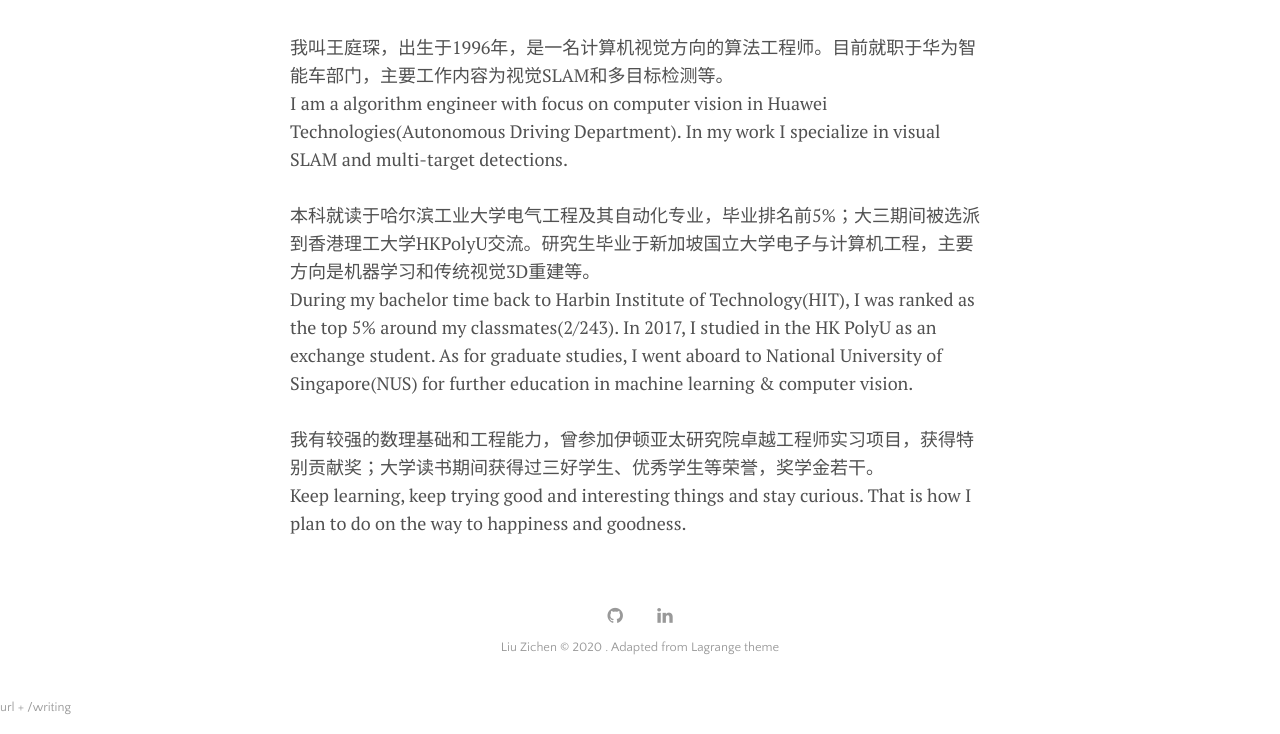
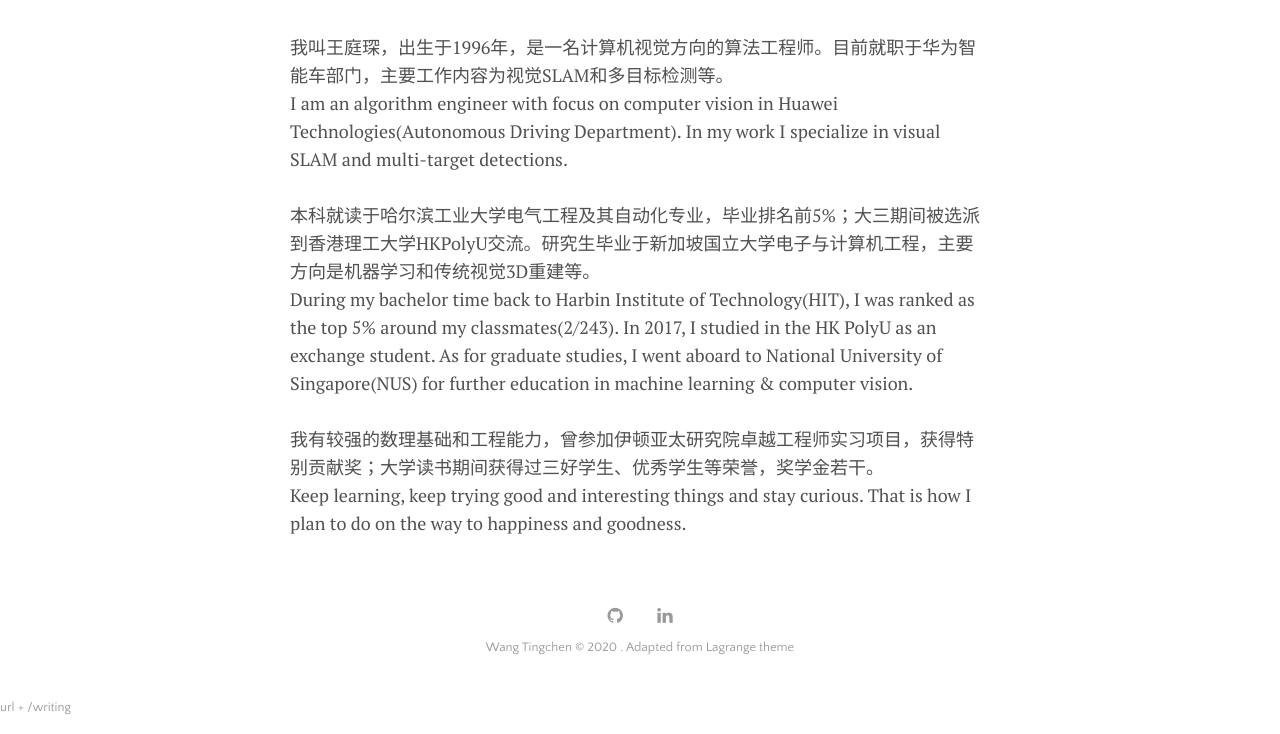
Before and after one commit to george0407/Tingchen.github.io, a Jekyll site: the page built from index.html, in a window 1280 px wide. Shown: the part 581-1315 px from the top of the page. Built offline with Jekyll 4.4.1, drawn with Linux system fonts in a browser that asks for light colours; a script that is not in the unit is left out.

```diff
--- a/_includes/footer.html
+++ b/_includes/footer.html
@@ -1,4 +1,4 @@
 <footer class="footer">
     {% include social-icons.html %}
-    <div class="post-date"><a href="https://github.com/LeNPaul/Lagrange" target="_blank" >Liu Zichen © 2020 . Adapted from Lagrange theme</a></div>
+    <div class="post-date"><a href="https://github.com/LeNPaul/Lagrange" target="_blank" >Wang Tingchen © 2020 . Adapted from Lagrange theme</a></div>
   </footer>
--- a/index.html
+++ b/index.html
@@ -6,7 +6,7 @@ title: Home
 <img src="assets/img/george.jpg"/>
 </br></br>
 我叫王庭琛，出生于1996年，是一名计算机视觉方向的算法工程师。目前就职于华为智能车部门，主要工作内容为视觉SLAM和多目标检测等。</br>
-I am a algorithm engineer with focus on computer vision in Huawei Technologies(Autonomous Driving Department). In my work I specialize in visual SLAM and multi-target detections.
+I am an algorithm engineer with focus on computer vision in Huawei Technologies(Autonomous Driving Department). In my work I specialize in visual SLAM and multi-target detections.
 
 </br></br>
 本科就读于哈尔滨工业大学电气工程及其自动化专业，毕业排名前5%；大三期间被选派到香港理工大学HKPolyU交流。研究生毕业于新加坡国立大学电子与计算机工程，主要方向是机器学习和传统视觉3D重建等。</br>
```
Also changed, not shown: menu/contact.md (+2 -2 lines).
